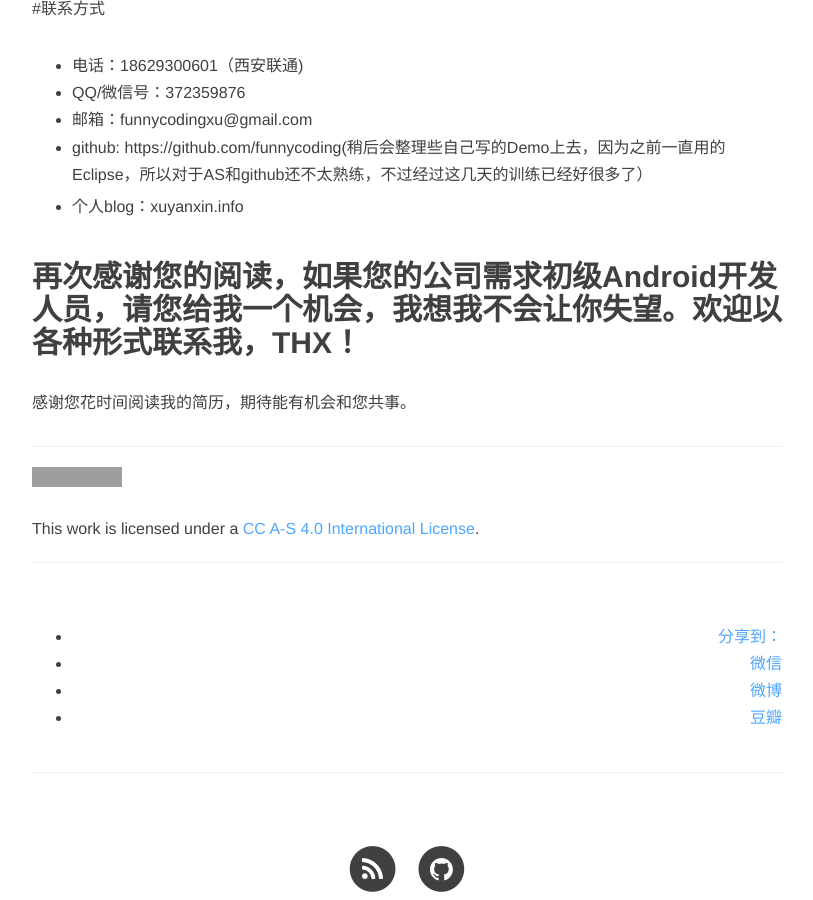
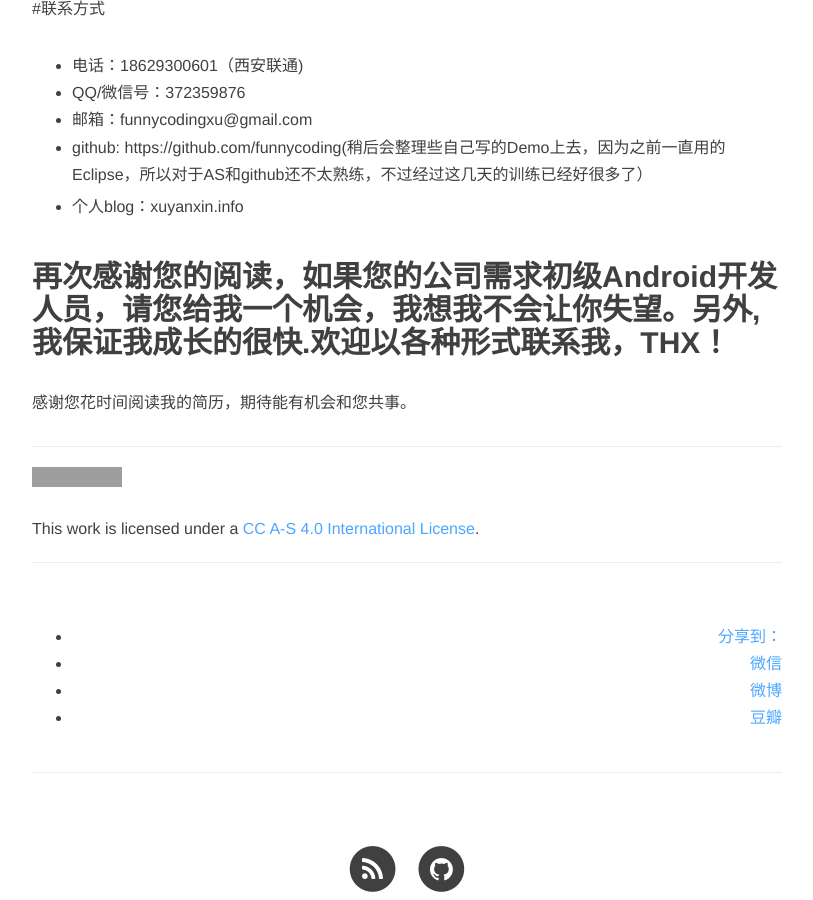
Before and after one commit to Azeril/Microdust, a Jekyll site: the page built from _posts/2016-02-27-Firset.md, in a window 1280 px wide and 900 px high, scrolled down 2253 px. Shown: the whole window, without its empty margins (233-1046 px from the left). Built offline with Jekyll 4.4.1, drawn with Linux system fonts in a browser that asks for light colours; nearby versions of some CDN libraries; comment, search, counter and statistics services are not loaded; grey boxes are pictures that could not be loaded.

Commit message:
Update 2016-02-27-Firset.md

```diff
--- a/_posts/2016-02-27-Firset.md
+++ b/_posts/2016-02-27-Firset.md
@@ -70,7 +70,7 @@ ps：说了那么多，忘了留联系方式。 我是西安人，目前求职
 
  * 个人blog：xuyanxin.info
 
-再次感谢您的阅读，如果您的公司需求初级Android开发人员，请您给我一个机会，我想我不会让你失望。欢迎以各种形式联系我，THX！
+再次感谢您的阅读，如果您的公司需求初级Android开发人员，请您给我一个机会，我想我不会让你失望。另外,我保证我成长的很快.欢迎以各种形式联系我，THX！
 -------------------------------------------------
 
 感谢您花时间阅读我的简历，期待能有机会和您共事。
```
